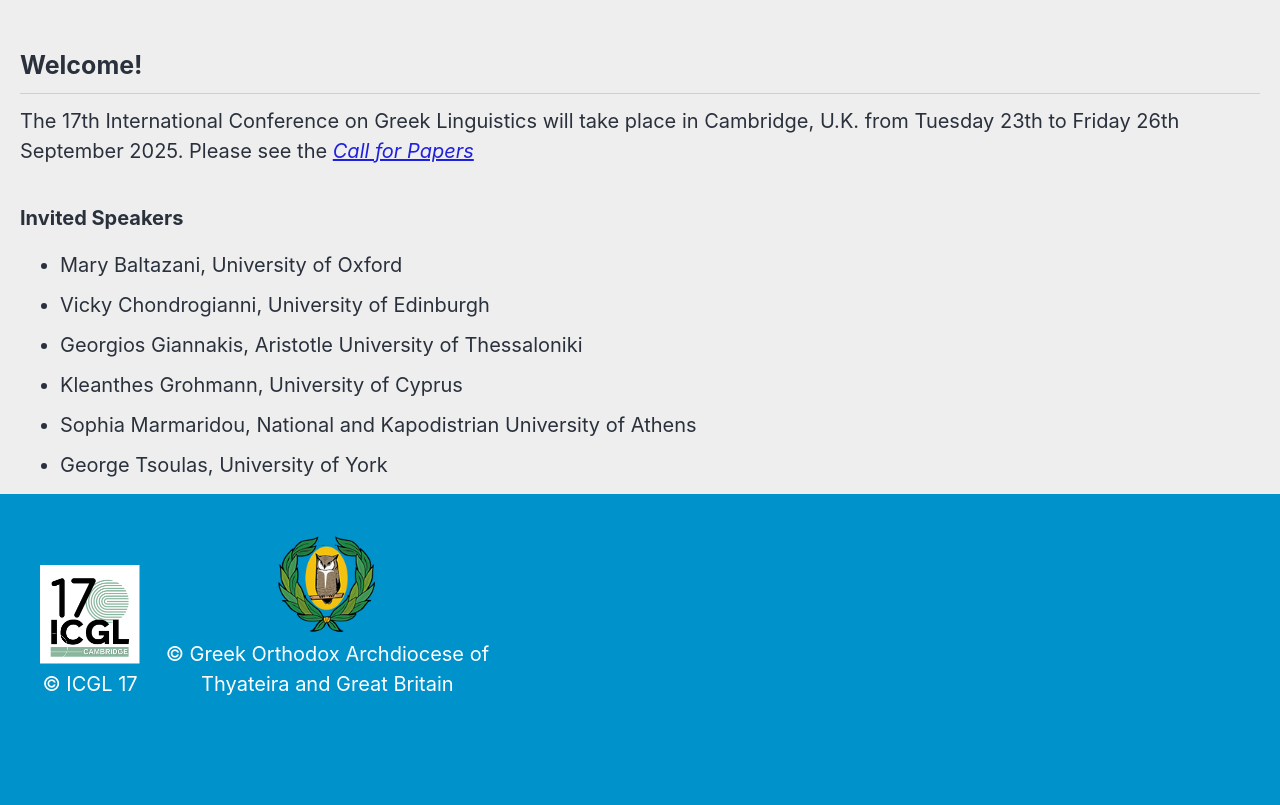
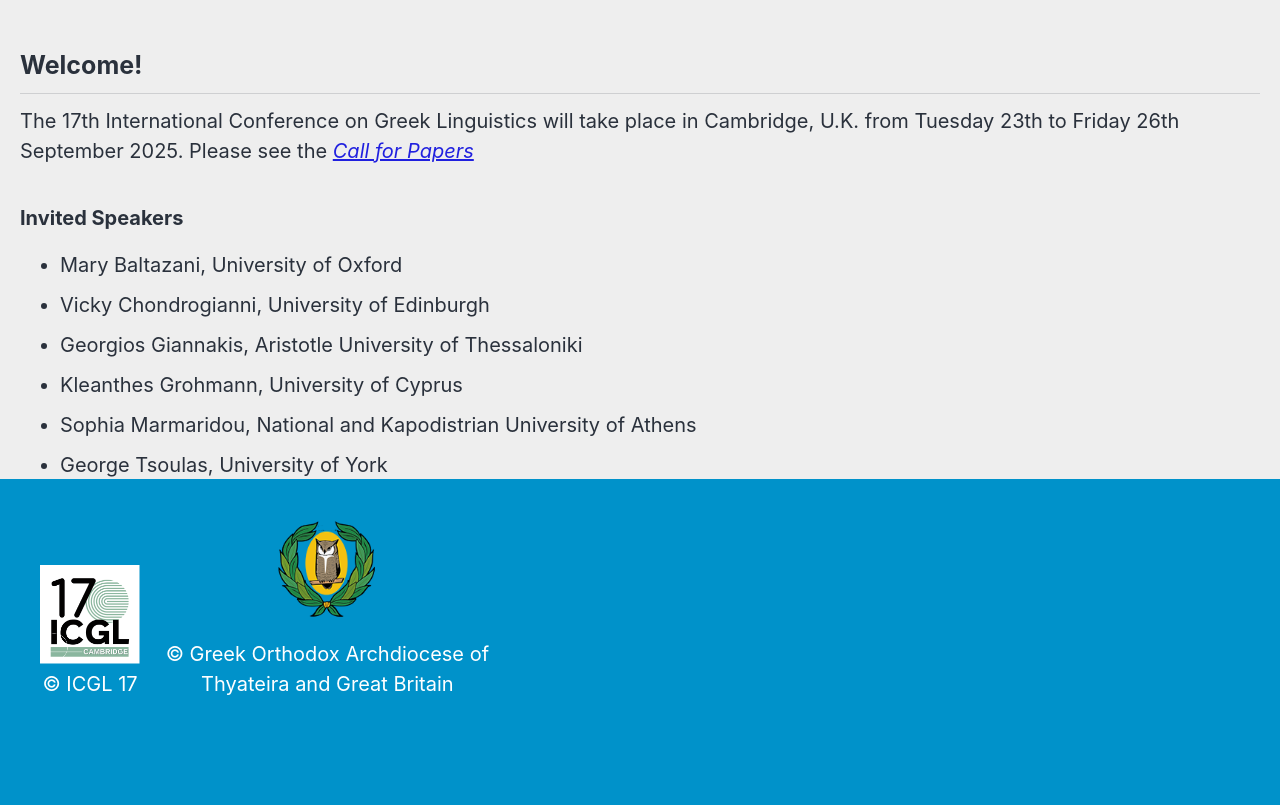
Before and after one commit to roryleung/ICGL17, a Jekyll site: the page built from _pages/home.md, in a window 1280 px wide. Shown: the part 417-1222 px from the top of the page. Built offline with Jekyll 4.4.1, drawn with Linux system fonts in a browser that asks for light colours; cached includes are drawn as plain includes; nearby versions of some CDN libraries.

Commit message:
Update custom.html

```diff
--- a/_includes/footer/custom.html
+++ b/_includes/footer/custom.html
@@ -6,8 +6,8 @@
     </div>
 
     <div style="text-align: center; display: inline-block; vertical-align: bottom;">
-      <img src="/assets/images/logo_owl_icon.png" alt="Owl Icon Logo" style="width: 100px; height: auto;">
-      <p style="color: white; margin-top: 5px;">
+      <img src="/assets/images/logo_owl_icon.png" alt="Owl Icon Logo" style="width: 100px; height: auto; vertical-align: middle;">
+      <p style="color: white; margin-top: 20px;">
         &copy; Greek Orthodox Archdiocese of<br>Thyateira and Great Britain
       </p>
     </div>
```
